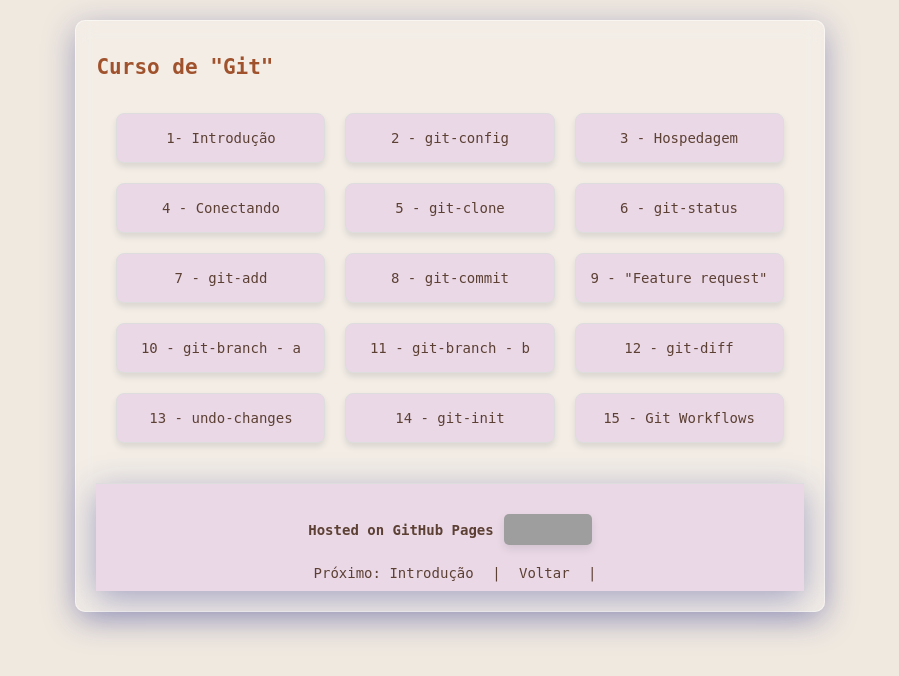
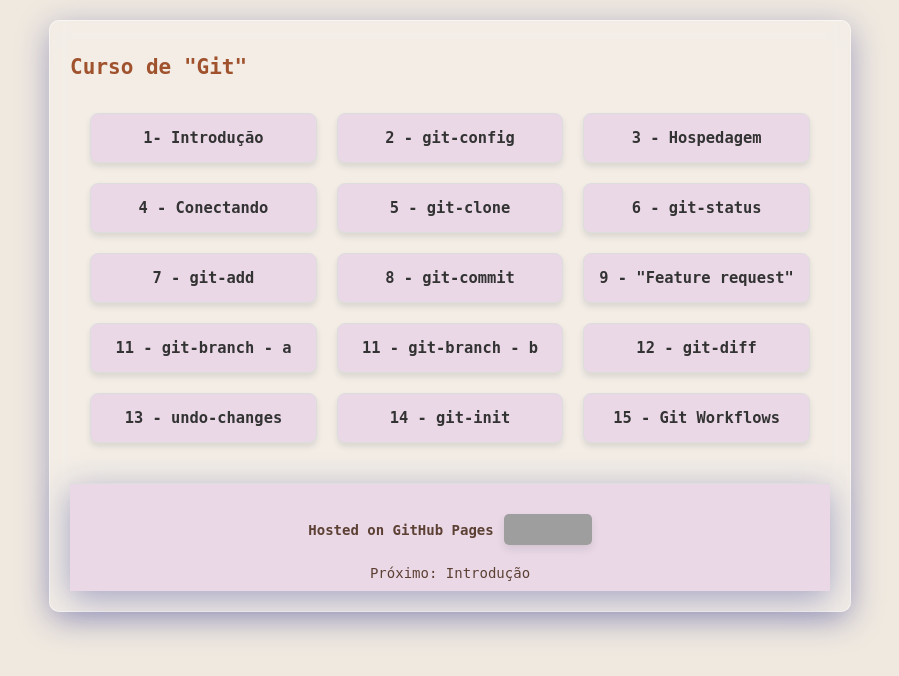
Before and after one commit to linduarte/linduarte.github.io, a Python web app: template app/templates/git-course/1-index.html in a window 1280 px wide. Shown: the top 676 px of the page, without its empty margins (190-1089 px from the left). Run offline with Jinja, Linux system fonts and the light colour scheme; the template is opened without the code that fills it, so the values that code supplies are empty; grey boxes are pictures that could not be loaded.

Commit message:
chore:updated links and navigation

```diff
--- a/app/templates/git-course/1-index.html
+++ b/app/templates/git-course/1-index.html
@@ -46,21 +46,21 @@
     <div class="container">
         <h1>Curso de "Git"</h1>
         <nav class="nav-grid">
-            <div class="nav-card"><a href="introduction.html"></a>1- Introdução</div>
-            <div class="nav-card"><a href="git-config.html"></a>2 - git-config</div>
-            <div class="nav-card"><a href="hosting.html"></a>3 - Hospedagem</div>
-            <div class="nav-card"><a href="connect.html"></a>4 - Conectando</div>
-            <div class="nav-card"><a href="git-clone.html"></a>5 - git-clone</div>
-            <div class="nav-card"><a href="git-status.html"></a>6 - git-status</div>
-            <div class="nav-card"><a href="git-add.html"></a>7 - git-add</div>
-            <div class="nav-card"><a href="git-commit.html"></a>8 - git-commit</div>
-            <div class="nav-card"><a href="feature_req.html"></a>9 - "Feature request"</div>
-            <div class="nav-card"><a href="git-branch-1.html"></a>10 - git-branch - a</div>
-            <div class="nav-card"><a href="git-branch-2.html"></a>11 - git-branch - b</div>
-            <div class="nav-card"><a href="git-diff.html"></a>12 - git-diff</div>
-            <div class="nav-card"><a href="undo-changes.html"></a>13 - undo-changes</div>
-            <div class="nav-card"><a href="git-init.html"></a>14 - git-init</div>
-            <div class="nav-card"><a href="git-workflows.html"></a>15 - Git Workflows</div>
+            <div class="nav-card"><a href="2-introduction.html">1- Introdução</a></div>
+            <div class="nav-card"><a href="3-git-config.html">2 - git-config</a></div>
+            <div class="nav-card"><a href="4-hosting.html">3 - Hospedagem</a></div>
+            <div class="nav-card"><a href="5-connect.html">4 - Conectando</a></div>
+            <div class="nav-card"><a href="6-git-clone.html">5 - git-clone</a></div>
+            <div class="nav-card"><a href="7-git-status.html">6 - git-status</a></div>
+            <div class="nav-card"><a href="8-git-add.html">7 - git-add</a></div>
+            <div class="nav-card"><a href="9-git-commit.html">8 - git-commit</a></div>
+            <div class="nav-card"><a href="10-feature_req.html">9 - "Feature request"</a></div>
+            <div class="nav-card"><a href="11-git-branch-1.html">11 - git-branch - a</a></div>
+            <div class="nav-card"><a href="11-git-branch-2.html">11 - git-branch - b</a></div>
+            <div class="nav-card"><a href="12-git-diff.html">12 - git-diff</a></div>
+            <div class="nav-card"><a href="13-undo-changes.html">13 - undo-changes</a></div>
+            <div class="nav-card"><a href="14-git-init.html">14 - git-init</a></div>
+            <div class="nav-card"><a href="15-git-workflows.html">15 - Git Workflows</a></div>
 
         </nav>
         <footer style="text-align: center; margin-top: 20px; padding: 10px; background-color: #ead8e7; border-top: 1px solid #ddd;box-shadow: 0 8px 32px 0 rgba(31, 38, 135, 0.37);">
@@ -71,9 +71,8 @@
                 </a>
             </div>
             <nav>
-                <a href="2-introduction.html" style="margin: 0 10px; color: #5c4033; text-decoration: none;">Próximo: Introdução</a> |
-                <a href="index.html" style="margin: 0 10px; color: #5c4033; text-decoration: none;">Voltar</a> |
-              </nav>
+                <a href="2-introduction.html" style="margin: 0 10px; color: #5c4033; text-decoration: none;">Próximo: Introdução</a>
+            </nav>
         </footer>
         </div>
 </body>
--- a/app/templates/git-course/10-feature_req.html
+++ b/app/templates/git-course/10-feature_req.html
@@ -148,7 +148,7 @@
             </div>
             <nav>
                 <a href="11-branch-1.html" style="margin: 0 10px; color: #5c4033; text-decoration: none;">Próximo: branch-1</a> |
-                <a href="index.html" style="margin: 0 10px; color: #5c4033; text-decoration: none;">Voltar</a>
+                <a href="1-index.html" style="margin: 0 10px; color: #5c4033; text-decoration: none;">Voltar</a>
             </nav>
         </footer>
     </div>
--- a/app/templates/git-course/11-branch-1.html
+++ b/app/templates/git-course/11-branch-1.html
@@ -202,7 +202,7 @@
             </div>
             <nav>
                 <a href="11-branch-2.html" style="margin: 0 10px; color: #5c4033; text-decoration: none;">Próximo: branch-2</a> |
-                <a href="index.html" style="margin: 0 10px; color: #5c4033; text-decoration: none;">Voltar</a>
+                <a href="1-index.html" style="margin: 0 10px; color: #5c4033; text-decoration: none;">Voltar</a>
             </nav>
         </footer>
     </div>
--- a/app/templates/git-course/11-branch-2.html
+++ b/app/templates/git-course/11-branch-2.html
@@ -332,7 +332,7 @@
             </div>
             <nav>
                 <a href="git-diff.html" style="margin: 0 10px; color: #5c4033; text-decoration: none;">Próximo: git-diff"</a> |
-                <a href="index.html" style="margin: 0 10px; color: #5c4033; text-decoration: none;">Voltar</a>
+                <a href="1-index.html" style="margin: 0 10px; color: #5c4033; text-decoration: none;">Voltar</a>
             </nav>
         </footer>
     </div>
--- a/app/templates/git-course/12-git-diff.html
+++ b/app/templates/git-course/12-git-diff.html
@@ -291,7 +291,7 @@
         </div>
         <nav>
             <a href="13-undo-changes.html" style="margin: 0 10px; color: #5c4033; text-decoration: none;">Próximo: Implementando "undo-changes"</a> |
-            <a href="index.html" style="margin: 0 10px; color: #5c4033; text-decoration: none;">Voltar</a>
+            <a href="1-index.html" style="margin: 0 10px; color: #5c4033; text-decoration: none;">Voltar</a>
         </nav>
     </footer>
     <script>Prism.highlightAll();</script>
--- a/app/templates/git-course/13-undo-changes.html
+++ b/app/templates/git-course/13-undo-changes.html
@@ -360,7 +360,7 @@
             </div>
             <nav>
                 <a href="14-git-init.html" style="margin: 0 10px; color: #5c4033; text-decoration: none;">Próximo: git-init</a> |
-                <a href="index.html" style="margin: 0 10px; color: #5c4033; text-decoration: none;">Voltar</a>
+                <a href="1-index.html" style="margin: 0 10px; color: #5c4033; text-decoration: none;">Voltar</a>
             </nav>
             <script>Prism.highlightAll();</script>
         </footer>
--- a/app/templates/git-course/14-git-init.html
+++ b/app/templates/git-course/14-git-init.html
@@ -49,7 +49,7 @@
                 </div>
                 <nav>
                     <a href="15-git-workflows.html" style="margin: 0 10px; color: #5c4033; text-decoration: none;">Próximo: git-workflows"</a> |
-                    <a href="index.html" style="margin: 0 10px; color: #5c4033; text-decoration: none;">Voltar</a>
+                    <a href="1-index.html" style="margin: 0 10px; color: #5c4033; text-decoration: none;">Voltar</a>
                 </nav>
             </footer>
     </div>
--- a/app/templates/git-course/15-git-workflows.html
+++ b/app/templates/git-course/15-git-workflows.html
@@ -267,9 +267,8 @@
                 </a>
             </div>
             <nav>
-                <a href="1-index.html" style="margin: 0 10px; color: #5c4033; text-decoration: none;">Próximo: index"</a> |
-                <a href="1-index.html" style="margin: 0 10px; color: #5c4033; text-decoration: none;">Voltar</a>
-            </nav>
+                <a href="1-index.html" style="margin: 0 10px; color: #5c4033; text-decoration: none;">Próximo: index"</a>
+
         </footer>
 
     </div>
--- a/app/templates/git-course/3 - git-config.html
+++ b/app/templates/git-course/3-git-config.html
@@ -100,7 +100,7 @@
             </div>
             <nav>
                 <a href="4-hosting.html" style="margin: 0 10px; color: #5c4033; text-decoration: none;">Próximo: Hosting</a> |
-                <a href="index.html" style="margin: 0 10px; color: #5c4033; text-decoration: none;">Voltar</a> |
+                <a href="1-index.html" style="margin: 0 10px; color: #5c4033; text-decoration: none;">Voltar</a>
             </nav>
         </footer>
     </div>    <script>Prism.highlightAll();</script>
--- a/app/templates/git-course/4-hosting.html
+++ b/app/templates/git-course/4-hosting.html
@@ -50,7 +50,7 @@
             </div>
             <nav>
                 <a href="5-connect.html" style="margin: 0 10px; color: #5c4033; text-decoration: none;">Próximo: "connect"</a> |
-                <a href="index.html" style="margin: 0 10px; color: #5c4033; text-decoration: none;">Voltar</a> |
+                <a href="1-index.html" style="margin: 0 10px; color: #5c4033; text-decoration: none;">Voltar</a>
             </nav>
         </footer>
     </div>
--- a/app/templates/git-course/5-connect.html
+++ b/app/templates/git-course/5-connect.html
@@ -111,7 +111,7 @@
             </div>
             <nav>
                 <a href="6-git-clone.html" style="margin: 0 10px; color: #5c4033; text-decoration: none;">Próximo: git-clone</a> |
-                <a href="index.html" style="margin: 0 10px; color: #5c4033; text-decoration: none;">Voltar</a> |
+                <a href="1-index.html" style="margin: 0 10px; color: #5c4033; text-decoration: none;">Voltar</a>
             </nav>
         </footer>
     </div>
--- a/app/templates/git-course/6-git-clone.html
+++ b/app/templates/git-course/6-git-clone.html
@@ -72,7 +72,7 @@
             </div>
             <nav>
                 <a href="7-git-status.html" style="margin: 0 10px; color: #5c4033; text-decoration: none;">Próximo: git-status</a> |
-                <a href="index.html" style="margin: 0 10px; color: #5c4033; text-decoration: none;">Voltar</a>
+                <a href="1-index.html" style="margin: 0 10px; color: #5c4033; text-decoration: none;">Voltar</a>
             </nav>
         </footer>
     </div>
--- a/app/templates/git-course/7-git-status.html
+++ b/app/templates/git-course/7-git-status.html
@@ -68,7 +68,7 @@
             </div>
             <nav>
                 <a href="8-git-add.html" style="margin: 0 10px; color: #5c4033; text-decoration: none;">Próximo: git add</a> |
-                <a href="index.html" style="margin: 0 10px; color: #5c4033; text-decoration: none;">Voltar</a> |
+                <a href="1-index.html" style="margin: 0 10px; color: #5c4033; text-decoration: none;">Voltar</a>
             </nav>
         </footer>
     </div>
--- a/app/templates/git-course/8-git-add.html
+++ b/app/templates/git-course/8-git-add.html
@@ -68,8 +68,8 @@
                 </a>
             </div>
             <nav>
-                <a href="9-git-commit.html" style="margin: 0 10px; color: #5c4033; text-decoration: none;">Próximo: git-commit</a>
-                <a href="index.html" style="margin: 0 10px; color: #5c4033; text-decoration: none;">Voltar</a>
+                <a href="9-git-commit.html" style="margin: 0 10px; color: #5c4033; text-decoration: none;">Próximo: git-commit</a> |
+                <a href="1-index.html" style="margin: 0 10px; color: #5c4033; text-decoration: none;">Voltar</a>
             </nav>
         </footer>
         <script>Prism.highlightAll();</script>
--- a/app/templates/git-course/9-git-commit.html
+++ b/app/templates/git-course/9-git-commit.html
@@ -142,7 +142,7 @@
         </div>
         <nav>
             <a href="10-feature_req.html" style="margin: 0 10px; color: #5c4033; text-decoration: none;">Próximo: "feature request"</a> |
-            <a href="index.html" style="margin: 0 10px; color: #5c4033; text-decoration: none;">Voltar</a>
+            <a href="1-index.html" style="margin: 0 10px; color: #5c4033; text-decoration: none;">Voltar</a>
         </nav>
     </footer>
     <script>Prism.highlightAll();</script>
```
Also changed, not shown: app/templates/git-course/2-introduction.html (+4 -4 lines).
